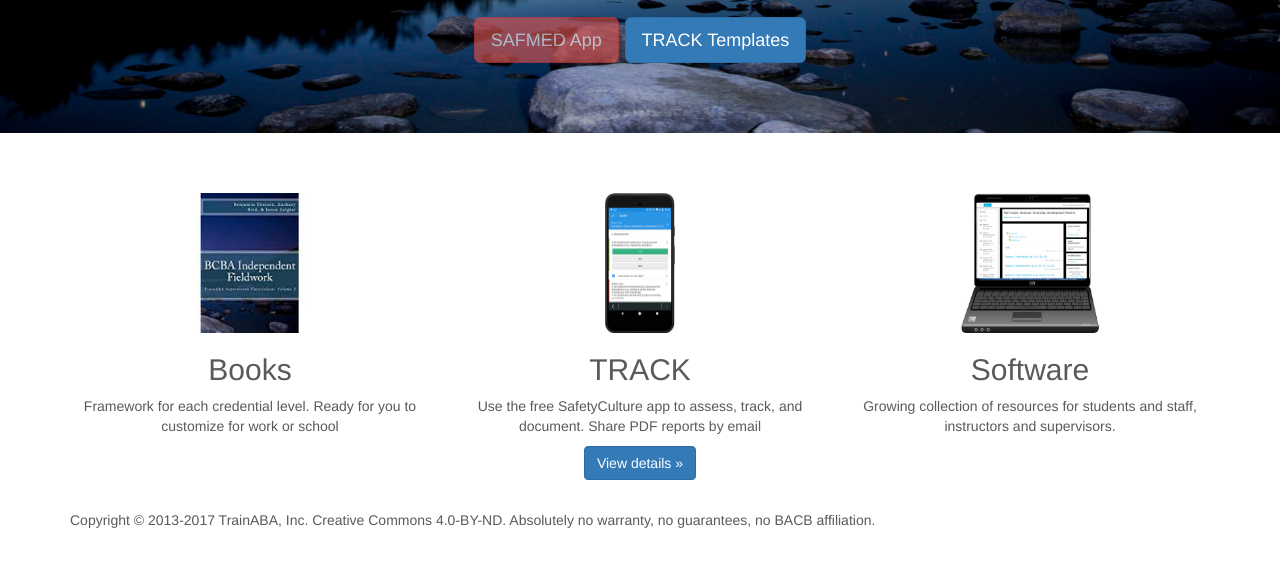
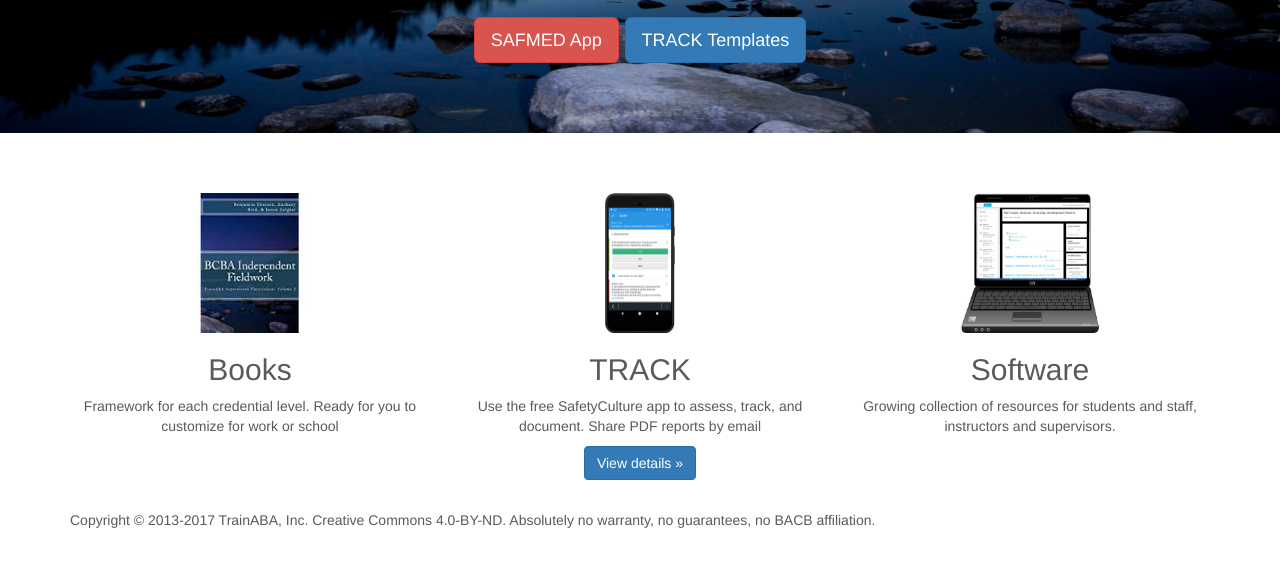
Before and after one commit to TrainABA/trainaba.github.io, a plain HTML site: page index.html in a window 1280 px wide. Shown: the part 367-934 px from the top of the page. Drawn offline with nearby package versions, Linux system fonts and the light colour scheme.

Commit message:
link to update safmed app location

```diff
--- a/index.html
+++ b/index.html
@@ -85,7 +85,7 @@
             <div class="carousel-caption">
               <h1>Join 3,000 ABA Professionals</h1>
               <p>The TrainABA Framework has been adopted by over 3,000 ABA professionals worldwide. Beyond books and courses, TrainABA provided 4,000 hours of live-instruction CEUs. TrainABA never advertised.</p>
-              <p><a class="btn btn-lg btn-danger" href="safmed-app/index.html" role="button" disabled="disabled">SAFMED App</a> <a class="btn btn-lg btn-primary" href="track.html" role="button">TRACK Templates</a></p>
+              <p><a class="btn btn-lg btn-danger" href="safmed/index.html" role="button">SAFMED App</a> <a class="btn btn-lg btn-primary" href="track.html" role="button">TRACK Templates</a></p>
 
             </div>
           </div>
```
